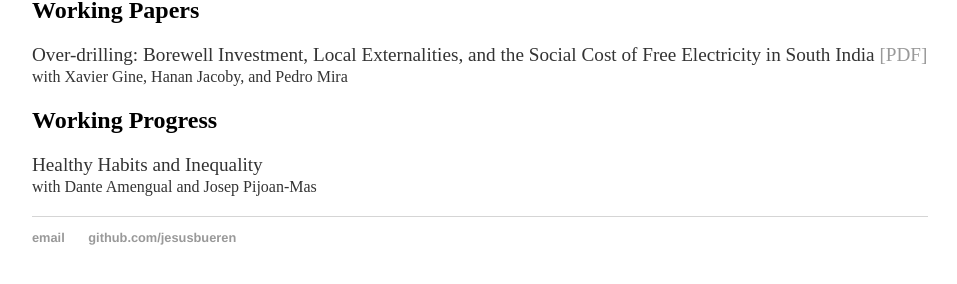
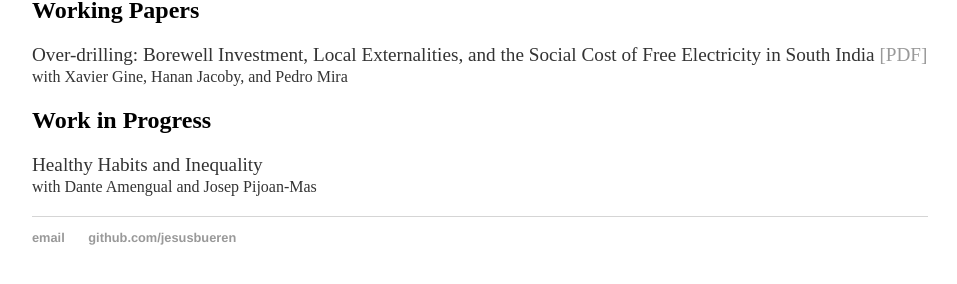
Before and after one commit to jesusbueren/jesusbueren.github.io, a Jekyll site: the page built from research/index.html, in a window 1280 px wide. Shown: the part 524-808 px from the top of the page, without its empty margins (160-1117 px from the left). Built offline with Jekyll 4.4.1, drawn with Linux system fonts in a browser that asks for light colours.

Commit message:
Update index.html

```diff
--- a/research/index.html
+++ b/research/index.html
@@ -22,7 +22,7 @@
 	<p> <bold> Over-drilling: Borewell Investment, Local Externalities, and the Social Cost of Free Electricity in South India </bold> <a href="drilling_WB.pdf">[PDF]</a>  <br>
 	 <small> with Xavier Gine, Hanan Jacoby, and Pedro Mira  </small> <br></p>
 
-	<h2>Working Progress</h2>
+	<h2>Work in Progress</h2>
 
 	<p> <bold> Healthy Habits and Inequality </bold>  <br>
 	 <small> with Dante Amengual and Josep Pijoan-Mas  </small> <br></p>
```
